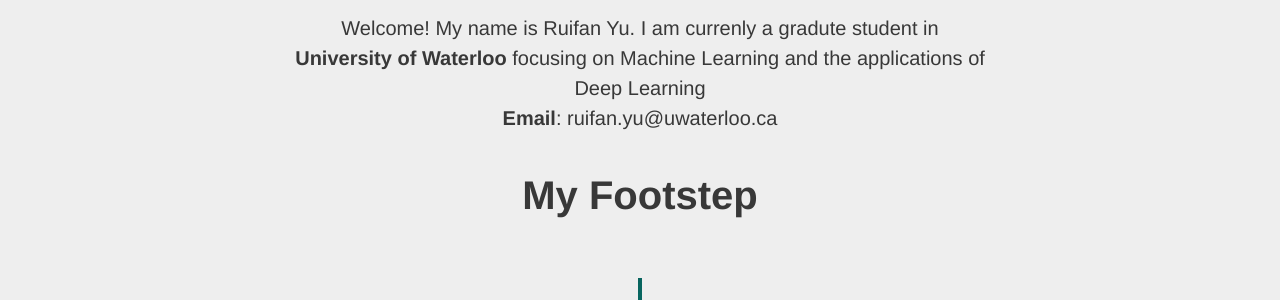
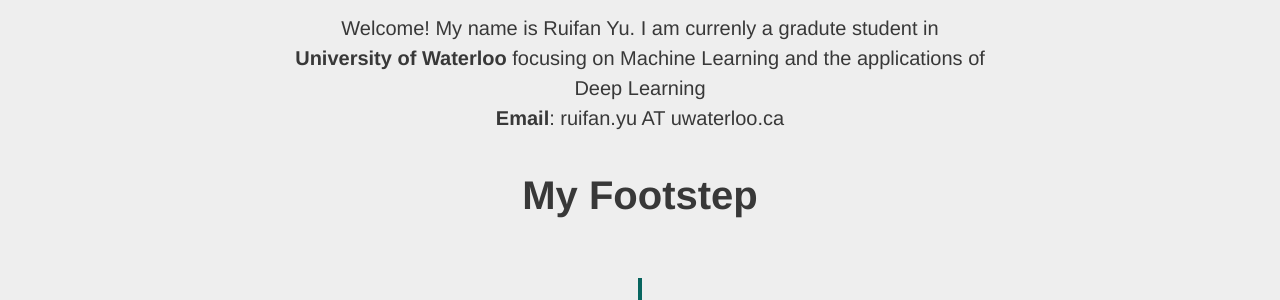
Before and after one commit to tiddler/tiddler.github.io, a Jekyll site: the page built from about.md, in a window 1280 px wide. Shown: the part 431-731 px from the top of the page. Built offline with Jekyll 4.4.1, drawn with Linux system fonts in a browser that asks for light colours; nearby versions of some CDN libraries.

```diff
--- a/about.md
+++ b/about.md
@@ -12,7 +12,7 @@ feature-img: "img/about.jpg"
 <div id="personal">
     <p id="intro">Welcome! My name is Ruifan Yu. I am currenly a gradute student in <strong>University of Waterloo</strong> focusing on Machine Learning and the applications of Deep Learning</p>
 
-    <p><strong>Email</strong>: ruifan.yu@uwaterloo.ca</p>
+    <p><strong>Email</strong>: ruifan.yu AT uwaterloo.ca</p>
 </div>
 
 
```
